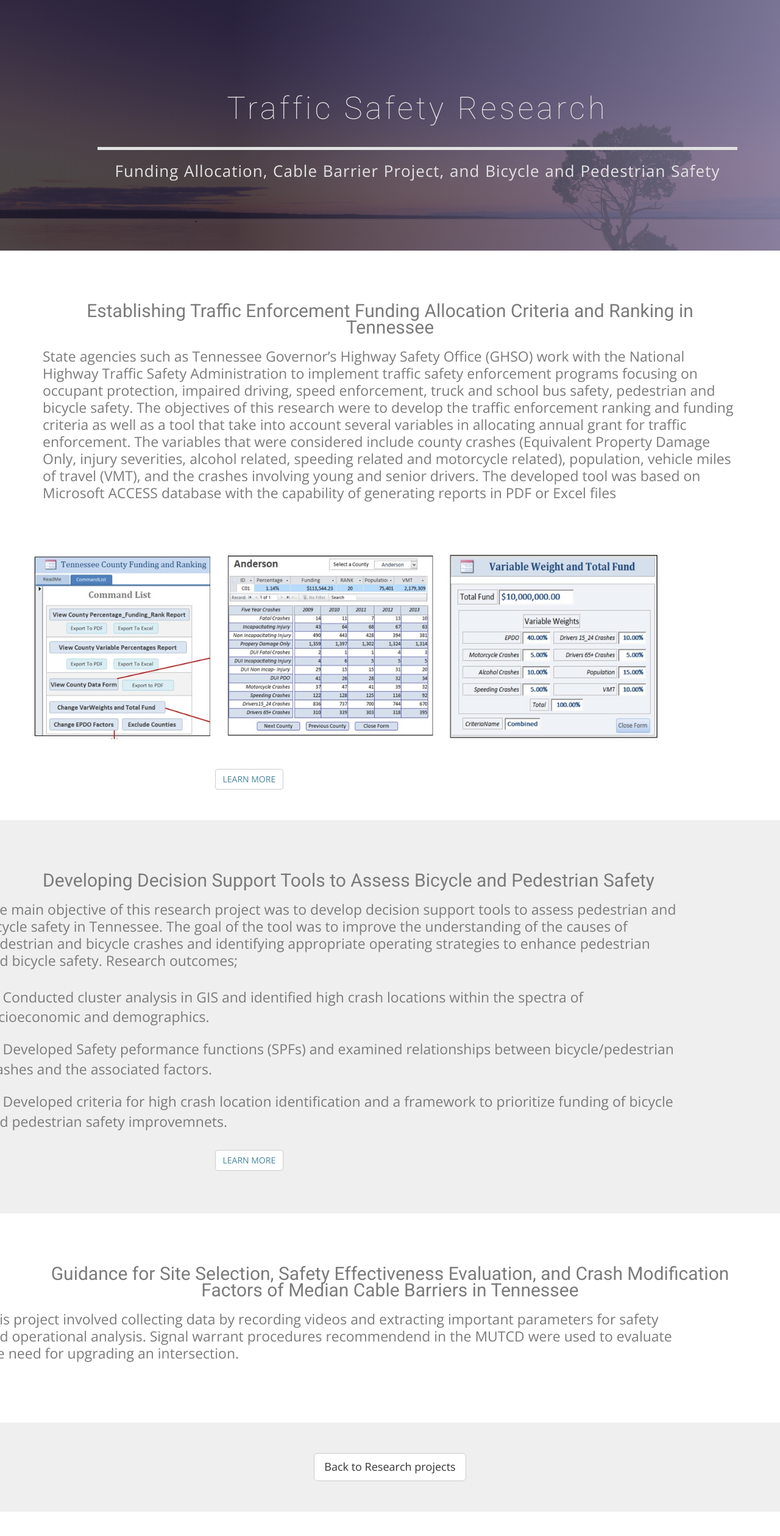
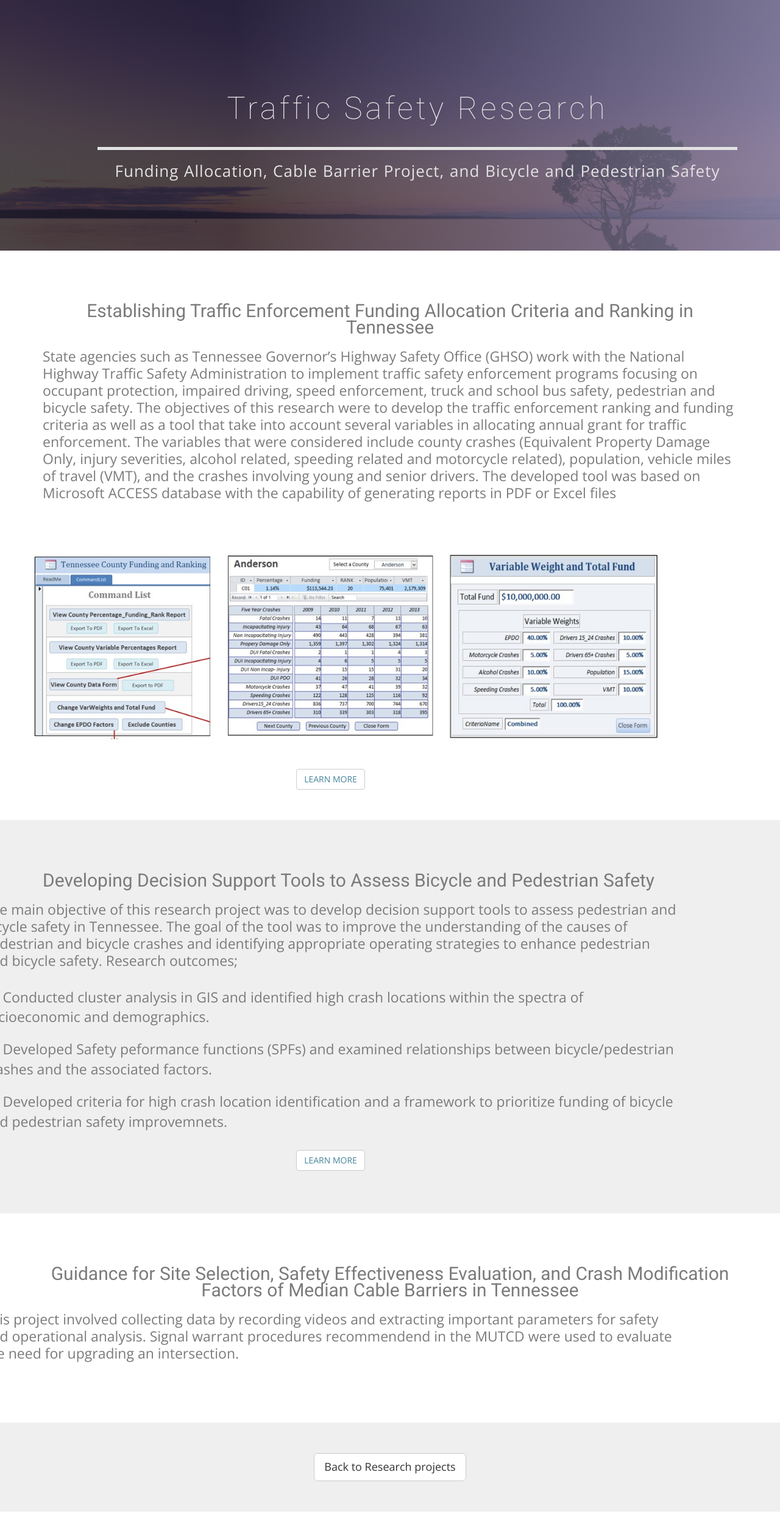
Before and after one commit to ekidando/Emma, a Jekyll site: the page built from safety.html, in a window 1280 px wide. Shown: the whole page at 61% size. Built offline with Jekyll 4.4.1, drawn with Linux system fonts in a browser that asks for light colours; nearby versions of some CDN libraries; some web fonts are replaced.

Commit message:
Update safety.html

```diff
--- a/safety.html
+++ b/safety.html
@@ -41,7 +41,7 @@ published: true
        <img src="{{ site.baseurl }}/img/support_tool.jpg">
 
           <br>
-          <div class="col-md-offset-4">
+          <div align="center">
           <a class="btn btn-default btn-call-to-action" href="https://trid.trb.org/view/1437265" target="_blank">LEARN MORE</a>
          </div>
         </div>
@@ -67,7 +67,7 @@ Research outcomes;
 <li>	Developed Safety peformance functions (SPFs) and examined relationships between bicycle/pedestrian crashes and the associated factors.</li>
 <li>	Developed criteria for high crash location identification and a framework to prioritize funding of bicycle and pedestrian safety improvemnets.</li>
 </p>
-          <div class="col-md-offset-4">
+          <div align="center">
 
 <a class="btn btn-default btn-call-to-action" href="https://www.sciencedirect.com/science/article/pii/S2213624X18300269?via%3Dihub" target="_blank">LEARN MORE</a>
   </div>
```
